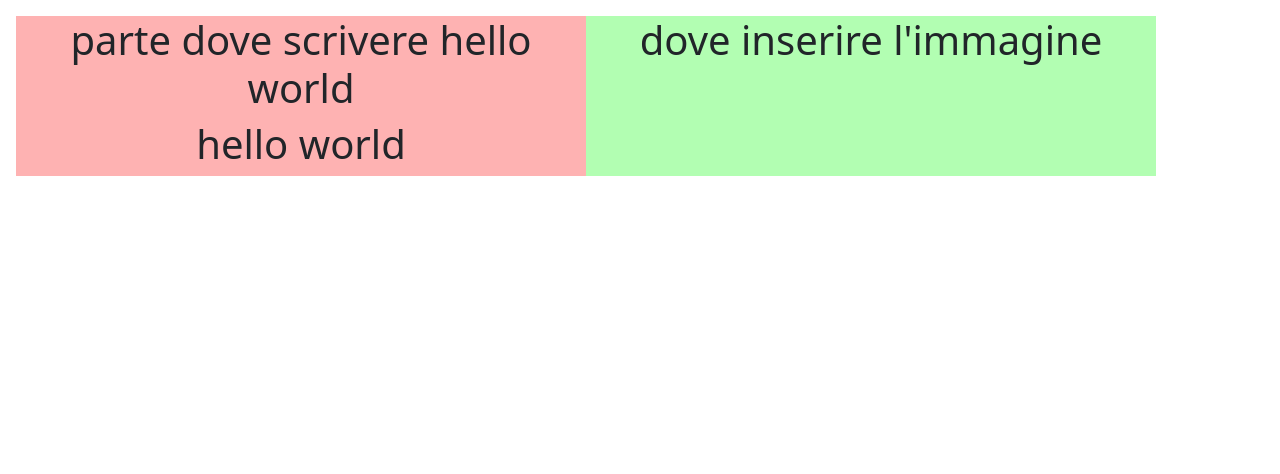
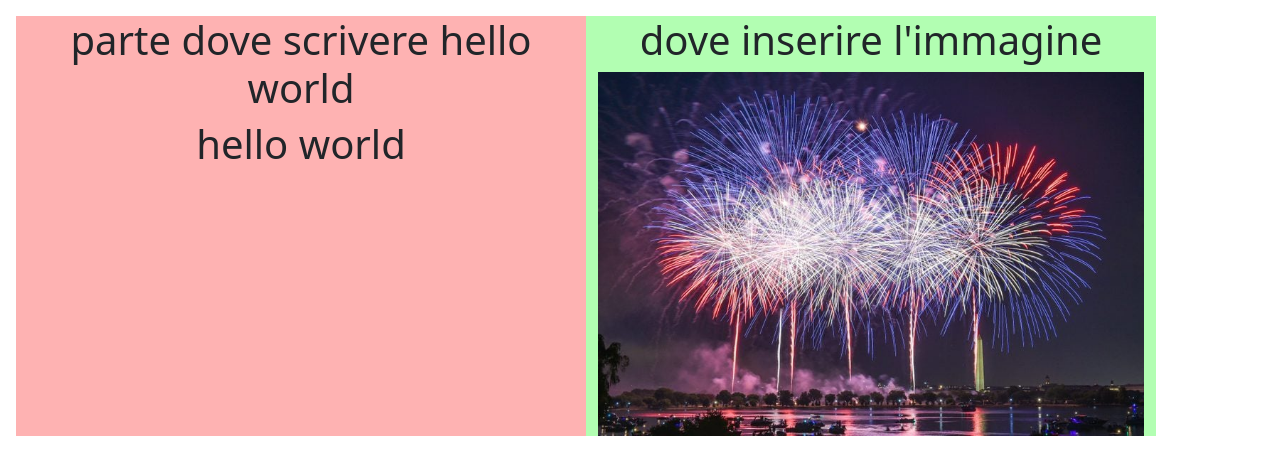
Before and after one commit to CarloCassini/vue-hello, a plain HTML site: page index.html in a window 1280 px wide. Drawn offline with nearby package versions, Linux system fonts and the light colour scheme.

Commit message:
fix image

```diff
--- a/index.html
+++ b/index.html
@@ -34,7 +34,7 @@
 
         <div class="col-6" style="background-color: rgba(0, 250, 0, 0.3)">
           <h1>dove inserire l'immagine</h1>
-          <img src="{{imageDisplay}}" alt="" style="width: 100%" />
+          <img :src="imageDisplay" :alt="textDisplay" style="width: 100%" />
         </div>
       </div>
     </div>
```
